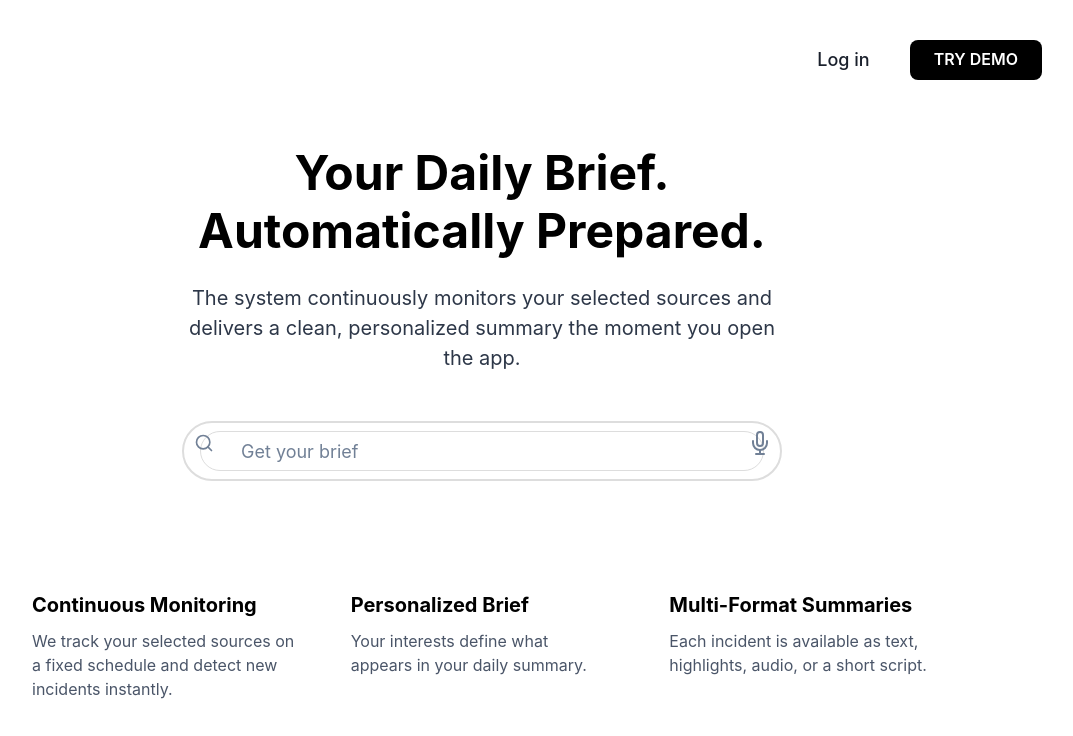
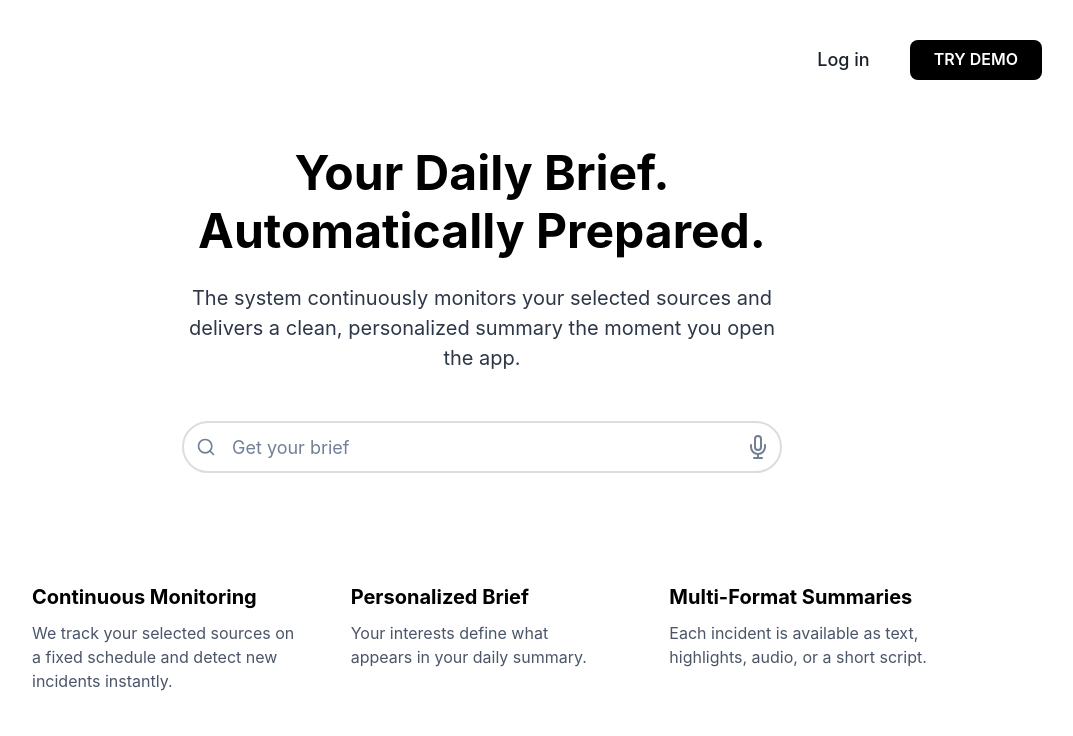
Before and after one commit to fbuljan/sheep-ai, a React app in the folder frontend/: page / in a window 1280 px wide. Shown: the top 736 px of the page, without its empty margins (158-1231 px from the left). Built offline with nearby package versions, Linux system fonts and the light colour scheme; the HTML template or start-up script is replaced by a standard one.

Commit message:
search on landnig page - fixed ui

```diff
--- a/frontend/src/pages/Landing.tsx
+++ b/frontend/src/pages/Landing.tsx
@@ -75,15 +75,11 @@ export default function Landing() {
 
         {/* SEARCH BAR */}
         <InputGroup
-          bg="white"
-          border="2px solid #ddd"
-          borderRadius="full"
-          px={4}
-          py={2}
           mt={12}
           maxW="600px"
+          size="lg"
         >
-          <InputLeftElement pointerEvents="none">
+          <InputLeftElement pointerEvents="none" h="full">
             <Icon as={FiSearch} color="gray.500" boxSize={5} />
           </InputLeftElement>
 
@@ -91,11 +87,18 @@ export default function Landing() {
             placeholder="Get your brief"
             borderRadius="full"
             fontSize="lg"
+            bg="white"
+            border="2px solid #ddd"
             _placeholder={{ color: "gray.500" }}
+            _hover={{ borderColor: "gray.400" }}
+            _focus={{ borderColor: "black", boxShadow: "none" }}
+            pl={12}
+            pr={12}
+            py={6}
           />
 
-          <InputRightElement>
-            <Icon as={FiMic} color="gray.500" boxSize={6} />
+          <InputRightElement h="full">
+            <Icon as={FiMic} color="gray.500" boxSize={6} cursor="pointer" />
           </InputRightElement>
         </InputGroup>
       </Flex>
```
Also changed, not shown: 1 other file (tests, documents, lock files or other folders).
